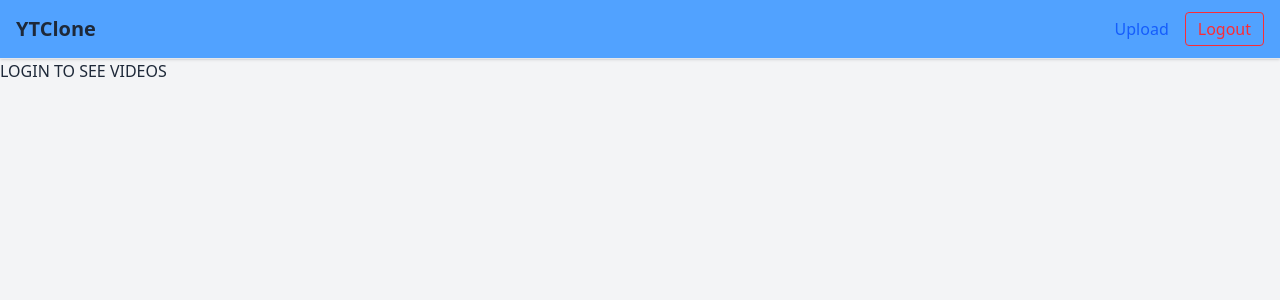
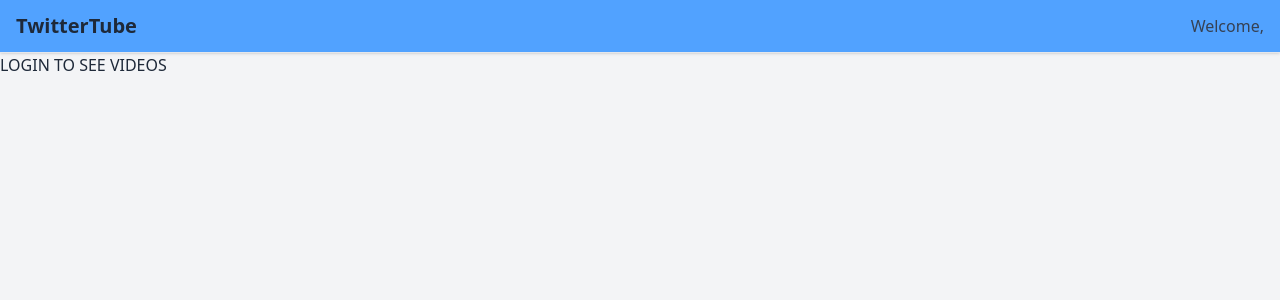
Before and after one commit to kavyasinha13/YTFrontend, a React (Vite) app: page / in a window 1280 px wide. Shown: the top 300 px of the page. Built offline with nearby package versions, Linux system fonts and the light colour scheme; sample sign-in values are in the browser's storage.

Commit message:
logout through sidebar

```diff
--- a/src/components/Navbar.jsx
+++ b/src/components/Navbar.jsx
@@ -4,34 +4,18 @@
 import { logout } from "../features/user/userSlice";
 
 export default function Navbar() {
-  const dispatch = useDispatch();
-  const navigate = useNavigate();
   const { user } = useSelector((state) => state.user);
-
-  const handleLogout = () => {
-    dispatch(logout());
-    localStorage.removeItem("token");
-    navigate("/login");
-  };
 
   return (
     <nav className="bg-blue-400 text-gray-800 border-b border-gray-200 px-4 py-3 flex justify-between items-center shadow">
       <Link to="/" className="text-xl font-bold">
-        YTClone
+        TwitterTube
       </Link>
       <div className="flex items-center gap-4">
         {user ? (
-          <>
-            <Link to="/upload" className="text-blue-600">
-              Upload
-            </Link>
-            <button
-              onClick={handleLogout}
-              className="text-red-500 border px-3 py-1 rounded hover:bg-red-100"
-            >
-              Logout
-            </button>
-          </>
+          <span className="text-gray-700 font-medium">
+            Welcome, {user.fullName}
+          </span>
         ) : (
           <>
             <Link to="/login" className="text-blue-600">
--- a/src/pages/Sidebar.jsx
+++ b/src/pages/Sidebar.jsx
@@ -12,13 +12,20 @@
   LogOut,
   MessageSquare,
 } from "lucide-react";
-
 import { useNavigate } from "react-router-dom";
-import { useSelector } from "react-redux";
+import { useDispatch, useSelector } from "react-redux";
+import { logout } from "../features/user/userSlice.js";
 
 const Sidebar = () => {
+  const dispatch = useDispatch();
   const navigate = useNavigate();
   const user = useSelector((state) => state.user.user);
+
+  const handleLogout = () => {
+    dispatch(logout());
+    localStorage.removeItem("token");
+    navigate("/login");
+  };
 
   const menu = [
     { name: "Home", icon: Home },
@@ -29,7 +36,7 @@
     { name: "Liked Videos", icon: Video, route: "/videos" },
     { name: "Upload", icon: UploadCloud, route: "/upload" },
     { name: "Profile", icon: User, route: `/c/${user?.username}` },
-    { name: "Logout", icon: LogOut },
+    { name: "Logout", icon: LogOut, action: handleLogout, authOnly: true },
   ];
 
   return (
@@ -42,7 +49,13 @@
             <li
               key={item.name}
               className="flex items-center gap-3 text-gray-700 hover:text-blue-600 cursor-pointer"
-              onClick={() => navigate(item.route)}
+              onClick={() => {
+                if (item.action) {
+                  item.action();
+                } else if (item.route) {
+                  navigate(item.route);
+                }
+              }}
             >
               <IconComponent className="w-5 h-5" />
               <span>{item.name}</span>
```
